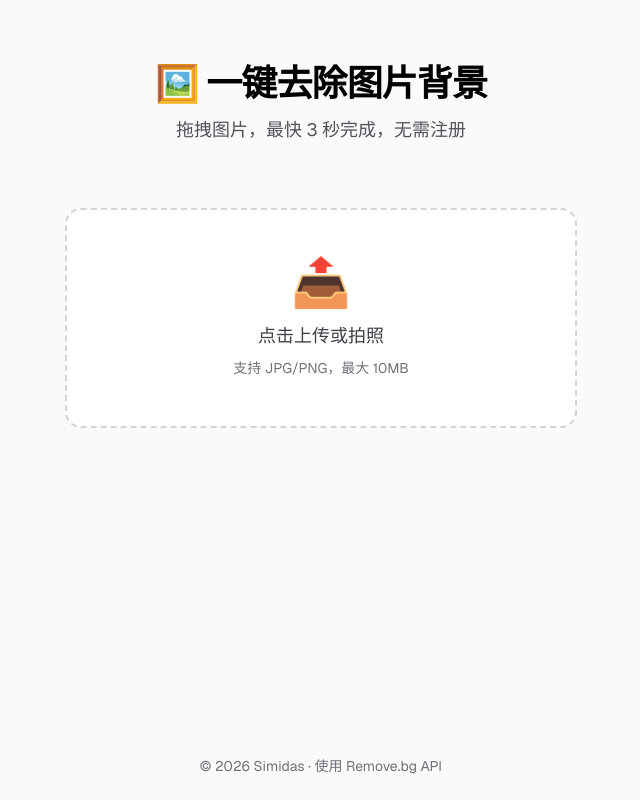
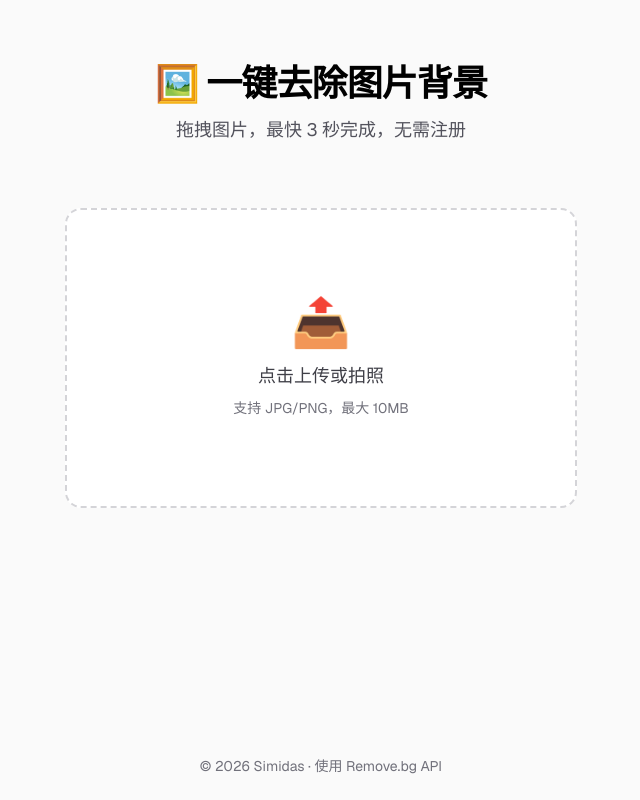
Before and after one commit to Simidas/image-background-remover, a Next.js app: page / in a window 1280 px wide. Shown: the whole page, without its empty margins (319-959 px from the left). Built offline with nearby package versions, Linux system fonts and the light colour scheme.

Commit message:
fix: 修复iOS Safari无法调起上传的问题
- 使用label+htmlFor替代hidden input
- 移除capture属性(iOS Safari兼容性差)
- 用sr-only替代hidden保持可访问性

```diff
--- a/src/app/page.tsx
+++ b/src/app/page.tsx
@@ -127,29 +127,15 @@ export default function Home() {
         {/* Upload Area */}
         {!isUploaded && (
           <div
-            className={`w-full max-w-lg flex flex-col items-center justify-center border-2 border-dashed rounded-2xl p-8 sm:p-12 text-center transition-all cursor-pointer select-none touch-manipulation ${
+            className={`w-full max-w-lg flex flex-col items-center justify-center border-2 border-dashed rounded-2xl p-8 sm:p-12 text-center transition-all select-none ${
               isDragging
                 ? "border-blue-500 bg-blue-50"
-                : "border-zinc-300 bg-white hover:border-zinc-400 active:bg-zinc-50"
+                : "border-zinc-300 bg-white"
             }`}
-            onDragOver={(e) => {
-              e.preventDefault();
-              e.stopPropagation();
-              setIsDragging(true);
-            }}
-            onDragLeave={(e) => {
-              if (!e.currentTarget.contains(e.relatedTarget as Node | null)) {
-                setIsDragging(false);
-              }
-            }}
-            onDrop={(e) => {
-              e.preventDefault();
-              e.stopPropagation();
-              setIsDragging(false);
-              const file = e.dataTransfer.files[0];
-              if (file) handleFile(file);
-            }}
-            onClick={() => fileInputRef.current?.click()}
+          >
+            <label
+              htmlFor="file-upload"
+              className="flex flex-col items-center justify-center cursor-pointer w-full h-full min-h-[200px] touch-manipulation"
             >
               <div className="text-5xl mb-4">📤</div>
               <p className="text-lg font-medium text-zinc-700">
@@ -157,12 +143,13 @@ export default function Home() {
               </p>
               <p className="mt-2 text-sm text-zinc-500">支持 JPG/PNG，最大 10MB</p>
               <p className="mt-1 text-xs text-zinc-400 sm:hidden">📷 可直接拍照上传</p>
+            </label>
             <input
+              id="file-upload"
               ref={fileInputRef}
               type="file"
               accept="image/*"
-              capture="environment"
-              className="hidden"
+              className="sr-only"
               onChange={(e) => {
                 const file = e.target.files?.[0];
                 if (file) handleFile(file);
```
Lines whose indentation alone changed are shown as unchanged.
